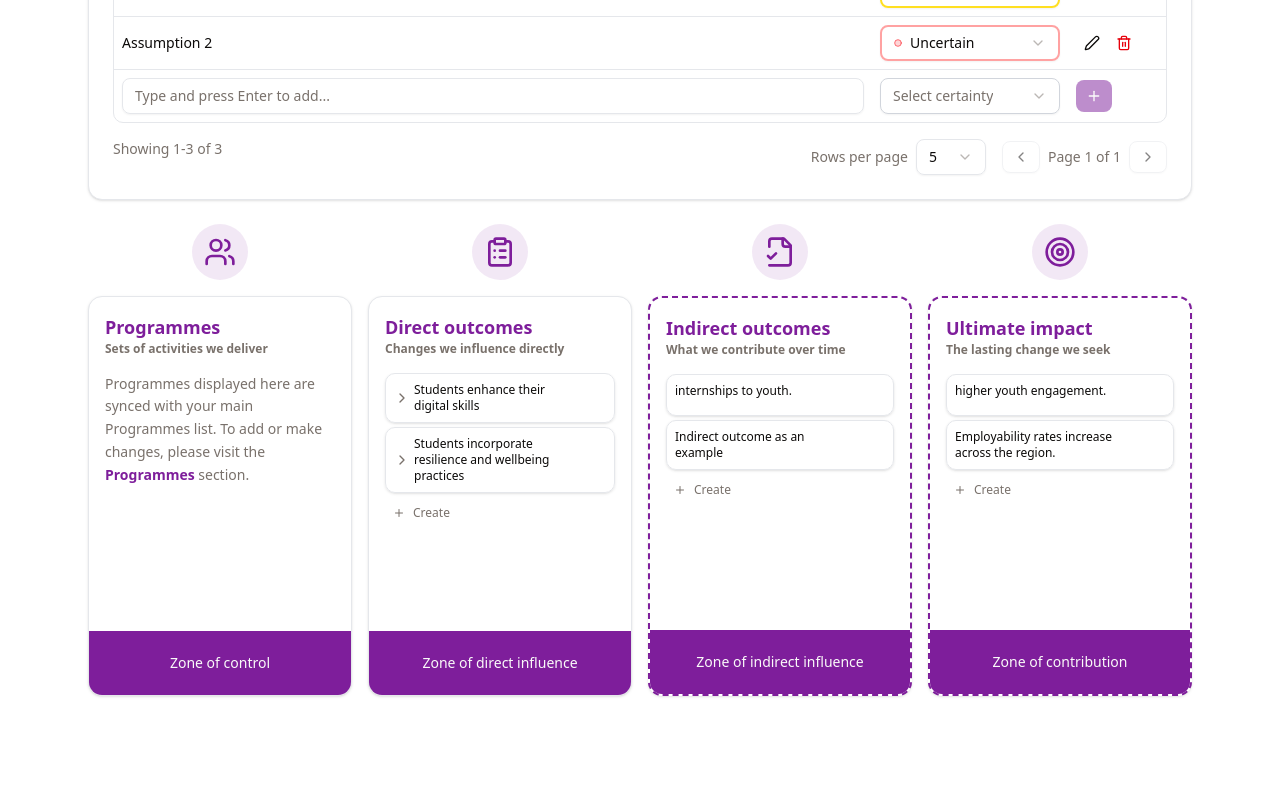
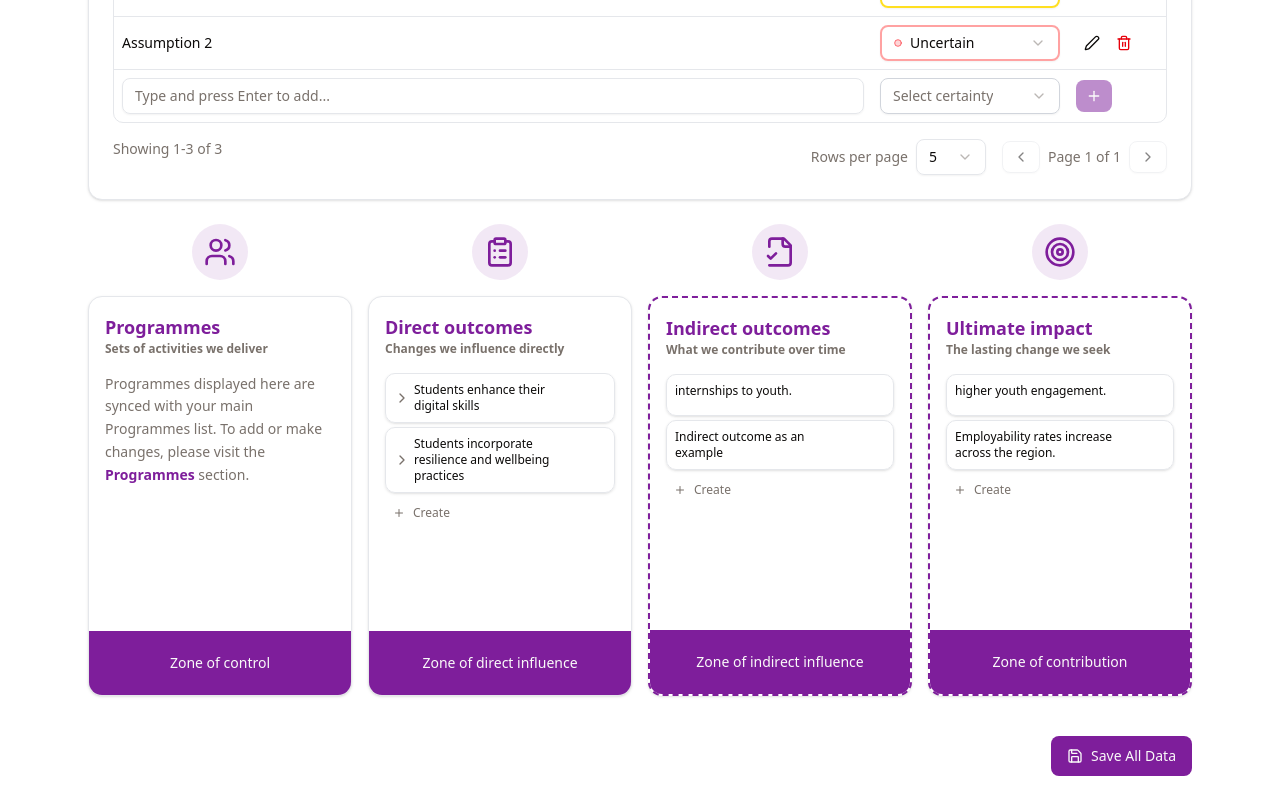
Before and after one commit to Risbel/mini-theory-of-change-challenge, a React (Vite) app: page / in a window 1280 px wide. Shown: the part 492-1292 px from the top of the page. Before the commit the page ends 1212 px from the top, so only its background shows below. Built offline with nearby package versions, Linux system fonts and the light colour scheme.

Commit message:
feat: Add Save Button

```diff
--- /dev/null
+++ b/src/components/SaveButton/SaveButton.jsx
@@ -0,0 +1,57 @@
+import { useState } from "react";
+import { Button } from "@/components/ui/button";
+import { useTheoryOfChangeContext } from "@/hooks/useTheoryOfChangeContext";
+import { SaveIcon, LoaderCircleIcon } from "lucide-react";
+
+const SaveButton = () => {
+  const { state } = useTheoryOfChangeContext();
+  const [isSaving, setIsSaving] = useState(false);
+
+  const handleSave = async () => {
+    setIsSaving(true);
+
+    try {
+      await new Promise((resolve) => setTimeout(resolve, 500));
+
+      const dataToSave = {
+        reasonValue: state.reasonValue,
+        peopleTags: state.peopleTags,
+        assumptions: state.assumptions,
+        directOutcomes: state.directOutcomes,
+        indirectOutcomes: state.indirectOutcomes,
+        ultimateImpact: state.ultimateImpact,
+        timestamp: new Date().toISOString(),
+      };
+
+      localStorage.setItem("theoryOfChangeData", JSON.stringify(dataToSave));
+
+      // Log success message
+      console.log("✅ Data saved successfully to localStorage!", {
+        timestamp: dataToSave.timestamp,
+        data: dataToSave,
+      });
+    } catch (error) {
+      console.error("❌ Error saving data:", error);
+    } finally {
+      setIsSaving(false);
+    }
+  };
+
+  return (
+    <Button size={"lg"} onClick={handleSave} disabled={isSaving} className={"cursor-pointer"} type="button">
+      {isSaving ? (
+        <>
+          <LoaderCircleIcon className="size-4 animate-spin" />
+          Saving...
+        </>
+      ) : (
+        <>
+          <SaveIcon className="size-4" />
+          Save All Data
+        </>
+      )}
+    </Button>
+  );
+};
+
+export default SaveButton;
--- /dev/null
+++ b/src/components/SaveButton/index.js
@@ -0,0 +1 @@
+export { default } from "./SaveButton";
--- a/src/pages/MiniTheoryOfChange.jsx
+++ b/src/pages/MiniTheoryOfChange.jsx
@@ -2,6 +2,7 @@ import { TextareaCard } from "@/components/TextareaCard";
 import { TagInputCard } from "@/components/TagInputCard";
 import { TableCard } from "@/components/TableCard";
 import ToCBoardCard from "@/components/ToCBoardCard";
+import SaveButton from "@/components/SaveButton";
 import TheoryOfChangeProvider from "@/contexts/TheoryOfChangeProvider";
 
 const MiniTheoryOfChange = () => {
@@ -22,6 +23,11 @@ const MiniTheoryOfChange = () => {
 
         <TableCard />
         <ToCBoardCard />
+
+        {/* Save Button */}
+        <div className="flex justify-end pt-4">
+          <SaveButton />
+        </div>
       </div>
     </TheoryOfChangeProvider>
   );
```
